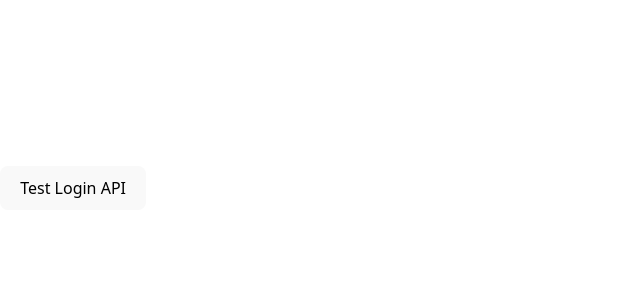
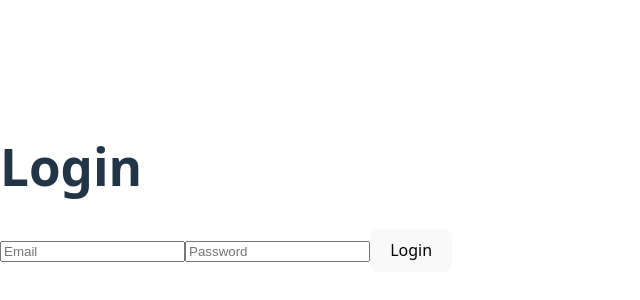
Before and after one commit to zinocchi/Velveta-FE, a React (Vite) app: page /login in a window 1280 px wide. Shown: the part 212-512 px from the top of the page, without its empty margins (0-640 px from the left). Built offline with nearby package versions, Linux system fonts and the light colour scheme.

Commit message:
view migration

```diff
--- a/package.json
+++ b/package.json
@@ -14,6 +14,7 @@
     "axios": "^1.13.2",
     "react": "^19.2.0",
     "react-dom": "^19.2.0",
+    "react-router-dom": "^7.11.0",
     "tailwindcss": "^4.1.18"
   },
   "devDependencies": {
--- a/src/App.tsx
+++ b/src/App.tsx
@@ -1,5 +1,5 @@
 // import Login from "./pages/login";
-import { testLogin } from "./pages/testLogin";
+// import { testLogin } from "./pages/testLogin";
 // function App() {
 //   return (
 //     <div>
@@ -8,13 +8,20 @@ import { testLogin } from "./pages/testLogin";
 //   );
 // }
 
+import { BrowserRouter, Routes, Route } from "react-router-dom";
+import Login from "./pages/Login";
+import Home from "./pages/Home";
+import Dashboard from "./pages/Dashboard";
+
 function App() {
   return (
-    <div>
-      <button onClick={testLogin}>
-        Test Login API
-      </button>
-    </div>
+    <BrowserRouter>
+      <Routes>
+        <Route path="/login" element={<Login />} />
+        <Route path="/" element={<Home />} />
+        <Route path="/dashboard" element={<Dashboard />} />
+      </Routes>
+    </BrowserRouter>
   );
 }
 
--- a/src/api/axios.ts
+++ b/src/api/axios.ts
@@ -1,12 +1,13 @@
 import axios from "axios";
 
 const api = axios.create({
-  baseURL: import.meta.env.VITE_API_URL,
+  baseURL: "http://127.0.0.1:8000/api",
   headers: {
     Accept: "application/json",
   },
 });
 
+// otomatis kirim token kalau ada
 api.interceptors.request.use((config) => {
   const token = localStorage.getItem("token");
   if (token) {
```
Also changed, not shown: src/Auth/useAuth.ts (added, +19 -0 lines), src/components/Navbar.tsx (added), src/components/ProtectedRoute.tsx (added), src/pages/Dashboard.tsx (added), src/pages/Drinks.tsx (added), src/pages/Home.tsx (added), src/pages/Menu.tsx (added), 1 other file (tests, documents, lock files or other folders).
